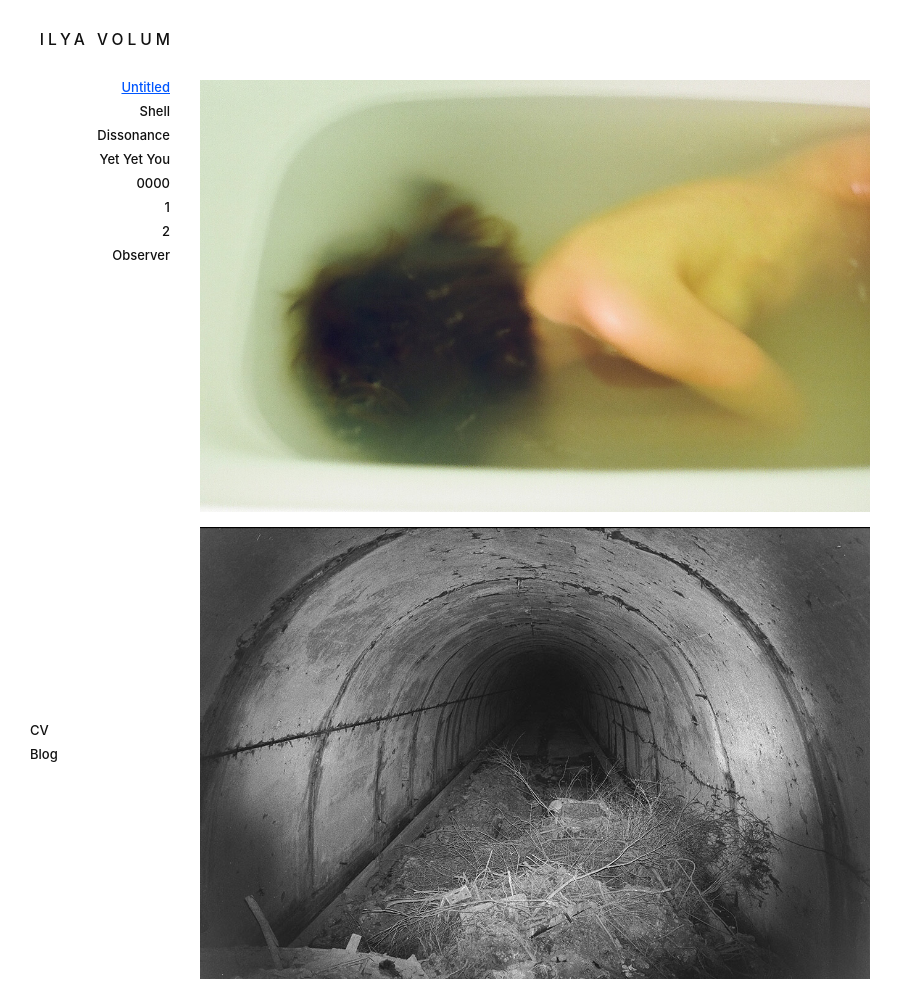
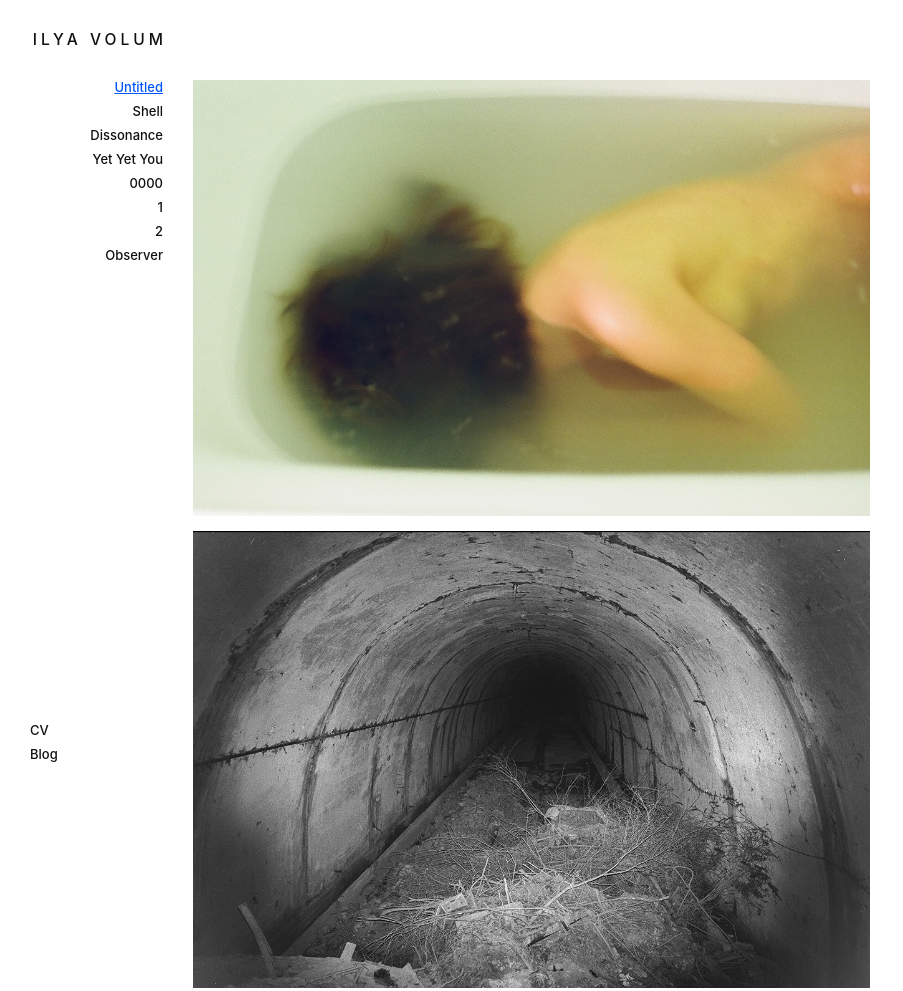
Before and after one commit to ilyavolum/ilyavolum.github.io, a plain HTML site: page untitled/index.html in a window 1280 px wide. Shown: the top 991 px of the page, without its empty margins (0-903 px from the left). Drawn offline with Linux system fonts and the light colour scheme.

Commit message:
nav width

```diff
--- a/index.css
+++ b/index.css
@@ -97,16 +97,16 @@ nav h1 {
     height: 100%;
   }
   .project {
-    padding-left: 200px;
+    padding-left: 193px;
     padding-top: 80px;
     padding-right: 30px;
   }
   .homepage {
-    padding-left: 200px;
+    padding-left: 193px;
     padding-top: 80px;
     padding-right: 30px;
   }
   nav {
-    width: 200px;
+    width: 193px;
   }
 }
```
